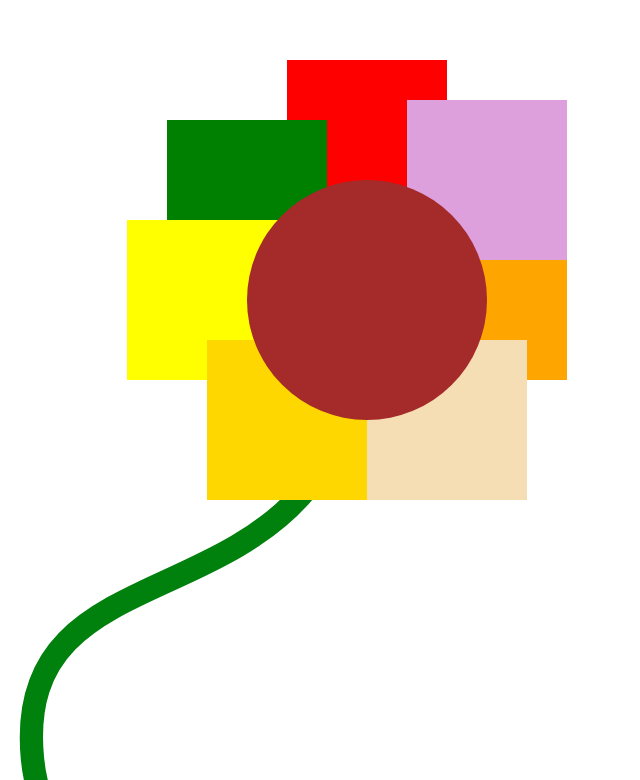
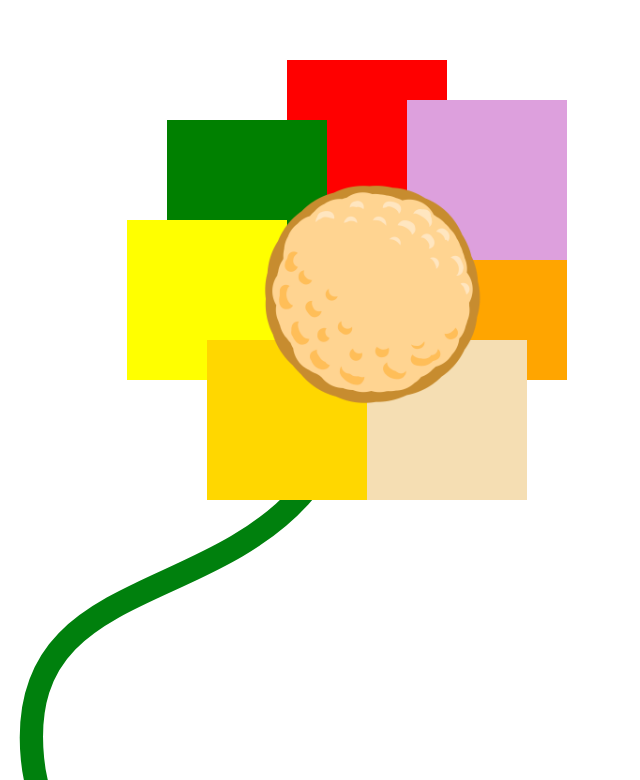
Before and after one commit to AlexisFebvre/lettre_a_notre_professeur, a plain HTML site: page index.html in a window 1280 px wide. Shown: the part 180-960 px from the top of the page, without its empty margins (249-889 px from the left). Drawn offline with Linux system fonts and the light colour scheme.

Commit message:
replace placeholders

```diff
--- a/src/style.css
+++ b/src/style.css
@@ -44,7 +44,12 @@ body {
     width: 30vh;
     height: 30vh;
     border-radius: 100%;
-    background-color: brown;
+
+    background-image: url("../Assets/Images/pistile.png");
+    background-position: center;
+    background-size: 100%;
+    background-repeat: no-repeat;
+
     z-index: 1;
 }
 
```
Also changed, not shown: Assets/Images/pistile.png (added), 1 other file.
